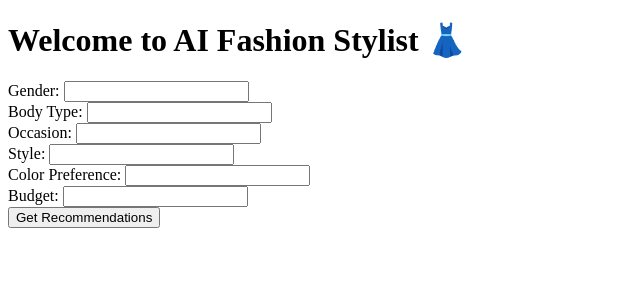
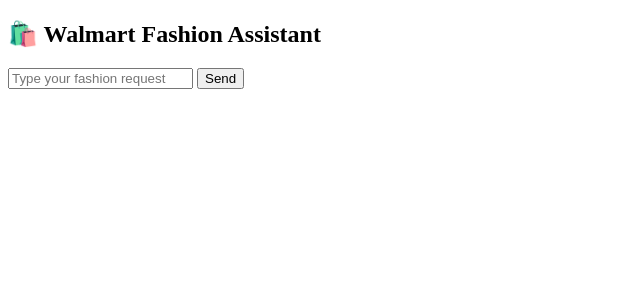
Before and after one commit to ShreyaA3108/fashion-stylist-ai, a Flask app: page / in a window 1280 px wide. Shown: the top 300 px of the page, without its empty margins (0-640 px from the left). Run offline with Flask 3, Linux system fonts and the light colour scheme.

Commit message:
updated recommendation system

```diff
--- a/backend/app.py
+++ b/backend/app.py
@@ -1,6 +1,5 @@
-from flask import Flask,render_template, request, jsonify
-from chatbot import generate_response
-from recommender import recommend_from_preferences,recommend_from_groq_blurb
+from flask import Flask, render_template, request, jsonify
+from assistant import extract_features_from_message, find_matching_products
 
 app = Flask(__name__)
 
@@ -8,60 +7,32 @@
 def index():
     return render_template("index.html")
 
-@app.route("/recommend", methods=["POST"])
-def recommend():
-    # Get form input
-    # gender   = request.form.get("gender")
-    # occasion = request.form.get("occasion")
-    # budget   = request.form.get("budget")
-    # style    = request.form.get("style")
-    # color    = request.form.get("colour")
-    # bodytype = request.form.get("bodytype")
+@app.route("/ask", methods=["POST"])
+def ask():
+    user_msg = request.form.get("message")
+    print("🔹 User message:", user_msg)
+    filters = extract_features_from_message(user_msg)
+    print("🧠 Extracted filters:", filters)
+    if not filters:
+        return jsonify({"response": "⚠️ Sorry, I couldn't understand your request."})
 
-    # # Use GPT to generate a friendly explanation
-    # # prompt = f"Suggest an outfit under ₹{budget} for a {bodytype} {gender} going to a {occasion}. Style: {style}, prefers {color} colors."
-    # prompt = f"Suggest a one-line friendly fashion recommendation under ₹{budget} for a {bodytype} {gender} going to a {occasion}. Style: {style}. Prefers {color} colors. Keep it short. Do not list products. Do not include pricing or brand names."
-    # stylist_blurb = generate_response(prompt)
+    results = find_matching_products(filters)
 
-    # # Run rule-based recommender
-    # top_items = recommend_from_preferences(gender, bodytype, occasion, color, budget, style)
+    if not results:
+        return jsonify({"response": "❌ No matching products found."})
 
-    # # Build outfit cards
-    # outfits = []
-    # for item in top_items:
-    #     outfits.append({
-    #         "img": item["image"],
-    #         "title": item["name"]
-    #     })
+    response_html = ""
+    for item in results:
+        response_html += f"""
+        <div style='margin-bottom:20px;'>
+            <b>{item['name']}</b><br>
+            Price: ₹{item['budget']}<br>
+            Tags: {', '.join(item['tags'])}<br>
+            <img src='/{item['image']}' width='160'><br>
+        </div>
+        """
 
-    # return render_template("result.html", blurb=stylist_blurb, outfits=outfits, celeb_img=None)
-    gender   = request.form.get("gender")
-    occasion = request.form.get("occasion")
-    budget   = request.form.get("budget")
-    style    = request.form.get("style")
-    color    = request.form.get("colour")
-    bodytype = request.form.get("bodytype")
-
-    # GPT prompt
-    prompt = f"Suggest a one-line friendly fashion recommendation under ₹{budget} for a {bodytype} {gender} going to a {occasion}. Style: {style}. Prefers {color} colors. Keep it short. Do not list products. Do not include pricing or brand names."
-    stylist_blurb = generate_response(prompt)
-
-    # Match from Groq output
-    # Merge blurb with user inputs
-    combined_text = f"{stylist_blurb}. Gender: {gender}, Bodytype: {bodytype}, Occasion: {occasion}, Style: {style}, Color: {color}"
-
-    top_items = recommend_from_groq_blurb(combined_text)
-
-
-    # Build outfit cards
-    outfits = []
-    for item in top_items:
-        outfits.append({
-            "img": item["image"].replace("static/", ""),  # ensure clean image path
-            "title": item["name"]
-        })
-
-    return render_template("result.html", blurb=stylist_blurb, outfits=outfits, celeb_img=None)
+    return jsonify({"response": response_html})
 
 if __name__ == "__main__":
     app.run(debug=True)
--- a/backend/recommender.py
+++ /dev/null
@@ -1,59 +0,0 @@
-import json
-
-with open("catalog/outfits.json", "r") as f:
-    CATALOG = json.load(f)
-
-def recommend_from_preferences(gender, bodytype, occasion, color, budget, style):
-    matches = []
-
-    for item in CATALOG:
-        score = 0
-        tags = item["tags"]
-
-        # basic keyword scoring
-        if gender.lower() in tags: score += 1
-        if bodytype.lower() in tags: score += 1
-        if occasion.lower() in tags: score += 1
-        if color.lower() in tags: score += 1
-        if style.lower() in tags: score += 1
-        if item["budget"] <= int(budget): score += 1
-
-        matches.append((score, item))
-
-    matches.sort(reverse=True, key=lambda x: x[0])
-    return [x[1] for x in matches[:3]]
-
-import re
-
-# Define helper keyword banks
-COLORS = [
-    "white", "black", "blue", "green", "red", "yellow", "pink", "grey", "brown", "purple", "orange", "beige", "navy", "pastel"
-]
-TYPES = [
-    "jacket", "tshirt", "shirt", "shorts", "shoes", "sandals", "bag", "backpack", "top", "dress", "scarf", "necklace"
-]
-BODYTYPES = ["petite", "lean", "plus size", "curvy"]
-OCCASIONS = ["beach", "party", "casual", "sports", "office", "wedding", "vacation", "gym"]
-STYLES = ["boho", "chic", "casual", "sporty", "classy", "traditional", "minimal"]
-GENDER= ["male","female"]
-def extract_keywords_from_blurb(blurb):
-    blurb = blurb.lower()
-    keywords = set()
-
-    for word in GENDER + COLORS + TYPES + BODYTYPES + OCCASIONS + STYLES:
-        if word in blurb:
-            keywords.add(word)
-
-    return keywords
-
-def recommend_from_groq_blurb(blurb):
-    keywords = extract_keywords_from_blurb(blurb)
-    matches = []
-
-    for item in CATALOG:
-        score = len(set(item["tags"]) & keywords)
-        if score > 0:
-            matches.append((score, item))
-
-    matches.sort(reverse=True, key=lambda x: x[0])
-    return [x[1] for x in matches[:5]]  # Top 5 matches
--- a/backend/templates/index.html
+++ b/backend/templates/index.html
@@ -1,31 +1,26 @@
-<!-- backend/templates/index.html -->
 <!DOCTYPE html>
 <html>
 <head>
-    <title>AI Stylist - Get Outfit</title>
+    <title>Fashion Assistant</title>
 </head>
 <body>
-    <h1>Welcome to AI Fashion Stylist 👗</h1>
-    <form action="/recommend" method="POST">
-        <label>Gender:</label>
-        <input type="text" name="gender"><br>
+    <h2>🛍️ Walmart Fashion Assistant</h2>
+    <div id="chatbox"></div>
+    <input type="text" id="message" placeholder="Type your fashion request">
+    <button onclick="send()">Send</button>
 
-        <label>Body Type:</label>
-        <input type="text" name="bodytype"><br>
-
-        <label>Occasion:</label>
-        <input type="text" name="occasion"><br>
-
-        <label>Style:</label>
-        <input type="text" name="style"><br>
-
-        <label>Color Preference:</label>
-        <input type="text" name="colour"><br>
-
-        <label>Budget:</label>
-        <input type="number" name="budget"><br>
-
-        <button type="submit">Get Recommendations</button>
-    </form>
+    <script>
+        async function send() {
+            const msg = document.getElementById("message").value;
+            const res = await fetch("/ask", {
+                method: "POST",
+                headers: {'Content-Type': 'application/x-www-form-urlencoded'},
+                body: "message=" + encodeURIComponent(msg)
+            });
+            const data = await res.json();
+            document.getElementById("chatbox").innerHTML += `<p><b>You:</b> ${msg}</p><div>${data.response}</div>`;
+            document.getElementById("message").value = "";
+        }
+    </script>
 </body>
 </html>
```
Also changed, not shown: backend/assistant.py (added, +93 -0 lines), backend/chatbot.py (deleted, +0 -40 lines), backend/templates/result.html (deleted, +0 -22 lines).
